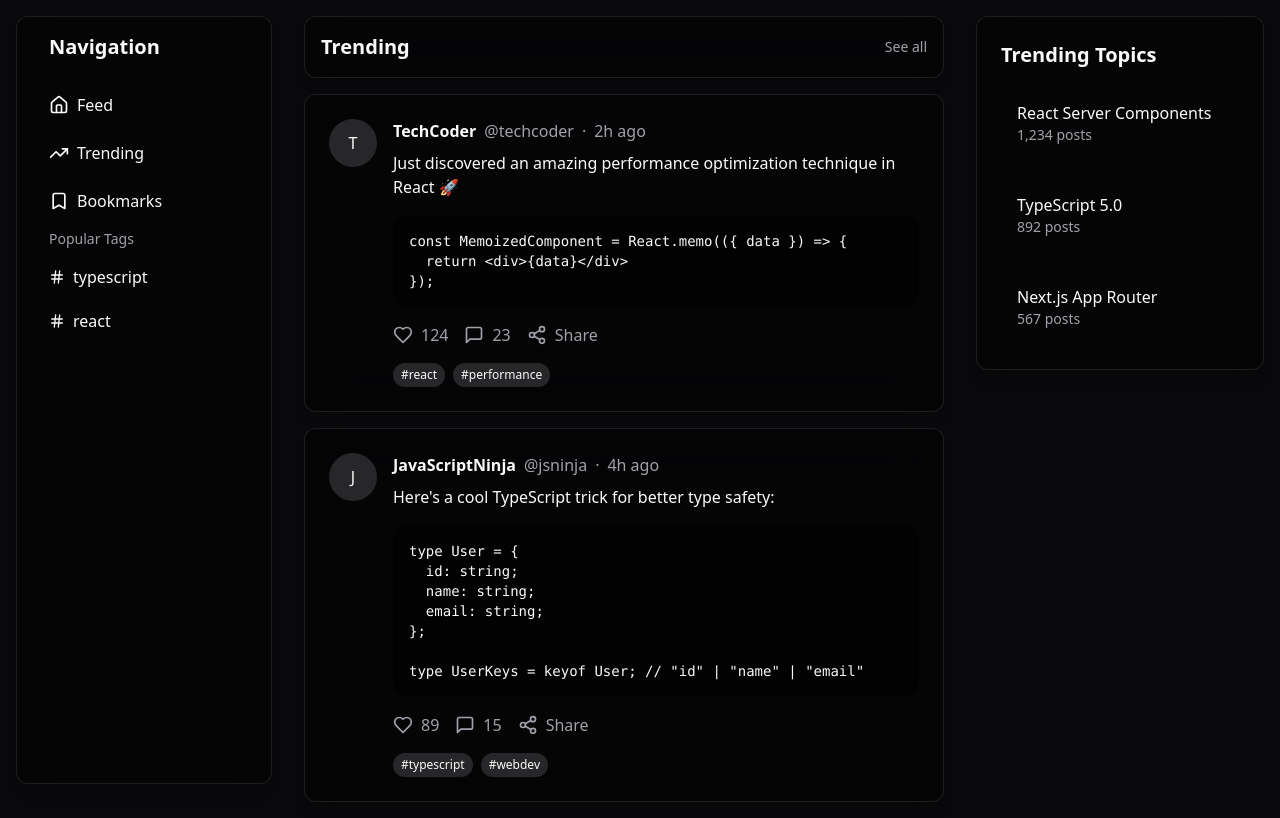
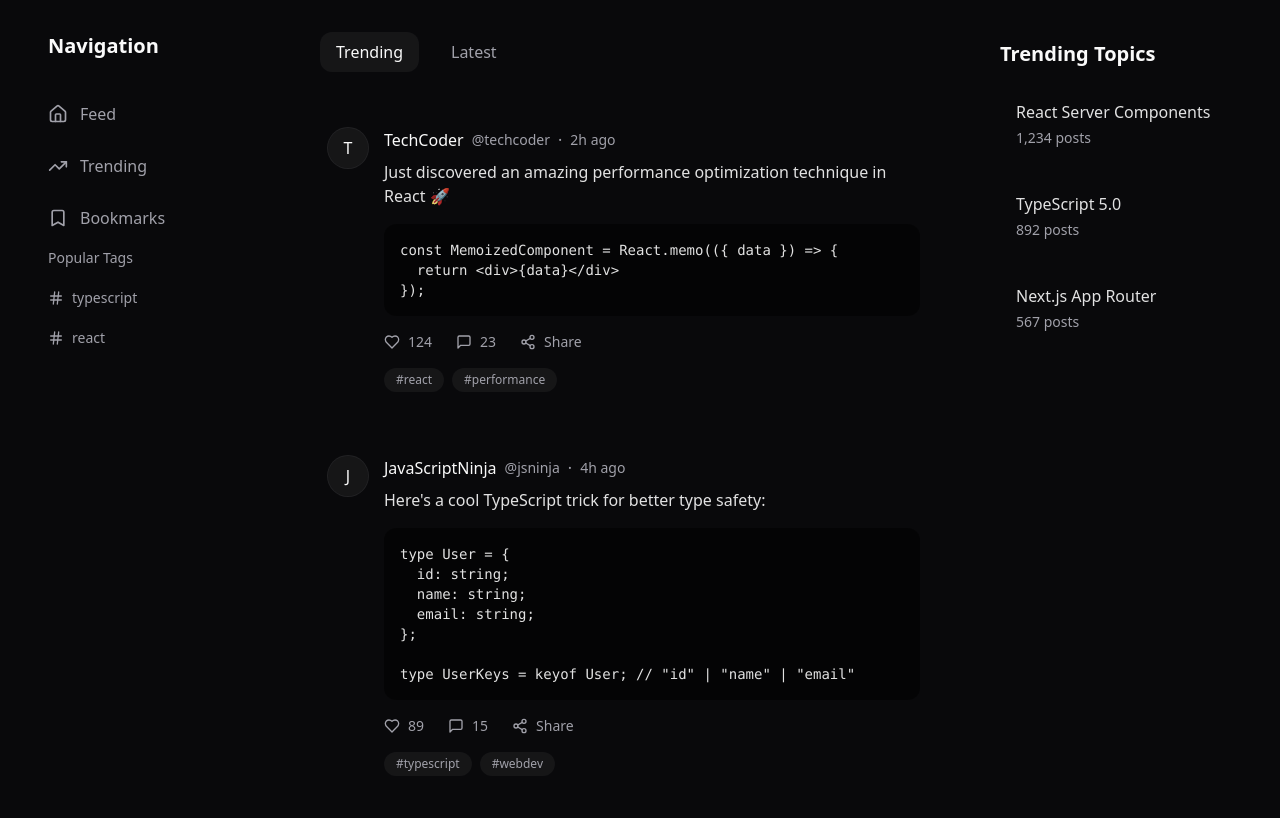
Before and after one commit to kawa0721/tech-connect-collective, a React (Vite) app: page / in a window 1280 px wide. Built offline with nearby package versions, Linux system fonts and the light colour scheme.

Commit message:
Implement design changes
The commit implements design changes based on an attached image and analysis of the current implementation.  No specific details of the changes are included here.

```diff
--- a/src/components/Layout.tsx
+++ b/src/components/Layout.tsx
@@ -7,28 +7,28 @@ const Layout = () => {
   return (
     <div className="min-h-screen bg-background flex">
       {/* Left Sidebar */}
-      <nav className="w-64 glass-card m-4 rounded-lg p-4 h-[calc(100vh-2rem)] flex flex-col space-y-2">
-        <h2 className="text-xl font-bold px-4 mb-4">Navigation</h2>
-        <button className="flex items-center space-x-2 px-4 py-2 rounded-lg hover-glass">
+      <nav className="w-64 neo-blur m-4 rounded-xl p-4 h-[calc(100vh-2rem)] flex flex-col space-y-2">
+        <h2 className="text-xl font-bold px-4 mb-6 text-gradient">Navigation</h2>
+        <button className="flex items-center space-x-3 px-4 py-2.5 rounded-lg hover-glass text-muted-foreground hover:text-foreground">
           <Home className="w-5 h-5" />
           <span>Feed</span>
         </button>
-        <button className="flex items-center space-x-2 px-4 py-2 rounded-lg hover-glass">
+        <button className="flex items-center space-x-3 px-4 py-2.5 rounded-lg hover-glass text-muted-foreground hover:text-foreground">
           <TrendingUp className="w-5 h-5" />
           <span>Trending</span>
         </button>
-        <button className="flex items-center space-x-2 px-4 py-2 rounded-lg hover-glass">
+        <button className="flex items-center space-x-3 px-4 py-2.5 rounded-lg hover-glass text-muted-foreground hover:text-foreground">
           <Bookmark className="w-5 h-5" />
           <span>Bookmarks</span>
         </button>
         <div className="mt-8">
-          <h3 className="text-sm text-muted-foreground px-4 mb-2">Popular Tags</h3>
+          <h3 className="text-sm text-muted-foreground px-4 mb-3">Popular Tags</h3>
           <div className="space-y-1">
-            <button className="flex items-center space-x-2 px-4 py-2 w-full text-left hover-glass rounded-lg">
+            <button className="flex items-center space-x-2 px-4 py-2 w-full text-left hover-glass rounded-lg text-sm text-muted-foreground hover:text-foreground">
               <Hash className="w-4 h-4" />
               <span>typescript</span>
             </button>
-            <button className="flex items-center space-x-2 px-4 py-2 w-full text-left hover-glass rounded-lg">
+            <button className="flex items-center space-x-2 px-4 py-2 w-full text-left hover-glass rounded-lg text-sm text-muted-foreground hover:text-foreground">
               <Hash className="w-4 h-4" />
               <span>react</span>
             </button>
@@ -38,12 +38,12 @@ const Layout = () => {
 
       {/* Main Content */}
       <main className="flex-1 p-4 space-y-4 overflow-auto">
-        <div className="glass-card rounded-lg p-4 mb-4">
+        <div className="neo-blur rounded-xl p-4 mb-4">
           <div className="flex justify-between items-center">
-            <h1 className="text-xl font-bold">Trending</h1>
-            <button className="text-sm text-muted-foreground hover:text-foreground transition-colors">
-              See all
-            </button>
+            <div className="flex space-x-4">
+              <button className="px-4 py-2 rounded-lg bg-white/5 text-foreground">Trending</button>
+              <button className="px-4 py-2 rounded-lg text-muted-foreground hover:text-foreground">Latest</button>
+            </div>
           </div>
         </div>
         <PostFeed />
--- a/src/components/PostFeed.tsx
+++ b/src/components/PostFeed.tsx
@@ -38,41 +38,41 @@ type UserKeys = keyof User; // "id" | "name" | "email"`,
   return (
     <div className="space-y-4">
       {posts.map((post) => (
-        <article key={post.id} className="glass-card rounded-lg p-6">
+        <article key={post.id} className="neo-blur rounded-xl p-6">
           <div className="flex items-start space-x-4">
-            <div className="w-12 h-12 rounded-full bg-secondary flex items-center justify-center">
+            <div className="w-10 h-10 rounded-full bg-white/5 flex items-center justify-center ring-1 ring-white/10">
               {post.author[0]}
             </div>
             <div className="flex-1">
               <div className="flex items-center space-x-2">
-                <h3 className="font-semibold">{post.author}</h3>
-                <span className="text-muted-foreground">{post.handle}</span>
+                <h3 className="font-medium text-foreground">{post.author}</h3>
+                <span className="text-muted-foreground text-sm">{post.handle}</span>
                 <span className="text-muted-foreground">·</span>
-                <span className="text-muted-foreground">{post.timeAgo}</span>
+                <span className="text-muted-foreground text-sm">{post.timeAgo}</span>
               </div>
-              <p className="mt-2 mb-4">{post.content}</p>
-              <pre className="code-block mb-4 overflow-x-auto">
+              <p className="mt-2 mb-4 text-foreground/90">{post.content}</p>
+              <pre className="bg-black/50 rounded-lg p-4 mb-4 overflow-x-auto font-mono text-sm text-foreground/90">
                 <code>{post.code}</code>
               </pre>
-              <div className="flex items-center space-x-4 mt-4">
+              <div className="flex items-center space-x-6 mt-4">
                 <button className="flex items-center space-x-2 text-muted-foreground hover:text-foreground transition-colors">
-                  <Heart className="w-5 h-5" />
-                  <span>{post.likes}</span>
+                  <Heart className="w-4 h-4" />
+                  <span className="text-sm">{post.likes}</span>
                 </button>
                 <button className="flex items-center space-x-2 text-muted-foreground hover:text-foreground transition-colors">
-                  <MessageSquare className="w-5 h-5" />
-                  <span>{post.comments}</span>
+                  <MessageSquare className="w-4 h-4" />
+                  <span className="text-sm">{post.comments}</span>
                 </button>
                 <button className="flex items-center space-x-2 text-muted-foreground hover:text-foreground transition-colors">
-                  <Share2 className="w-5 h-5" />
-                  <span>Share</span>
+                  <Share2 className="w-4 h-4" />
+                  <span className="text-sm">Share</span>
                 </button>
               </div>
               <div className="flex gap-2 mt-4">
                 {post.tags.map((tag) => (
                   <span
                     key={tag}
-                    className="px-2 py-1 rounded-full bg-secondary text-xs text-secondary-foreground"
+                    className="px-3 py-1 rounded-full bg-white/5 text-xs text-muted-foreground"
                   >
                     #{tag}
                   </span>
--- a/src/components/TrendingTopics.tsx
+++ b/src/components/TrendingTopics.tsx
@@ -16,16 +16,16 @@ const TrendingTopics = () => {
   ];
 
   return (
-    <div className="glass-card rounded-lg p-6">
-      <h2 className="text-xl font-bold mb-4">Trending Topics</h2>
-      <div className="space-y-4">
+    <div className="neo-blur rounded-xl p-6">
+      <h2 className="text-xl font-bold mb-4 text-gradient">Trending Topics</h2>
+      <div className="space-y-3">
         {topics.map((topic) => (
           <div
             key={topic.title}
             className="p-4 rounded-lg hover-glass cursor-pointer transition-all"
           >
-            <h3 className="font-medium">{topic.title}</h3>
-            <p className="text-sm text-muted-foreground">{topic.posts} posts</p>
+            <h3 className="font-medium text-foreground/90">{topic.title}</h3>
+            <p className="text-sm text-muted-foreground mt-1">{topic.posts} posts</p>
           </div>
         ))}
       </div>
```
